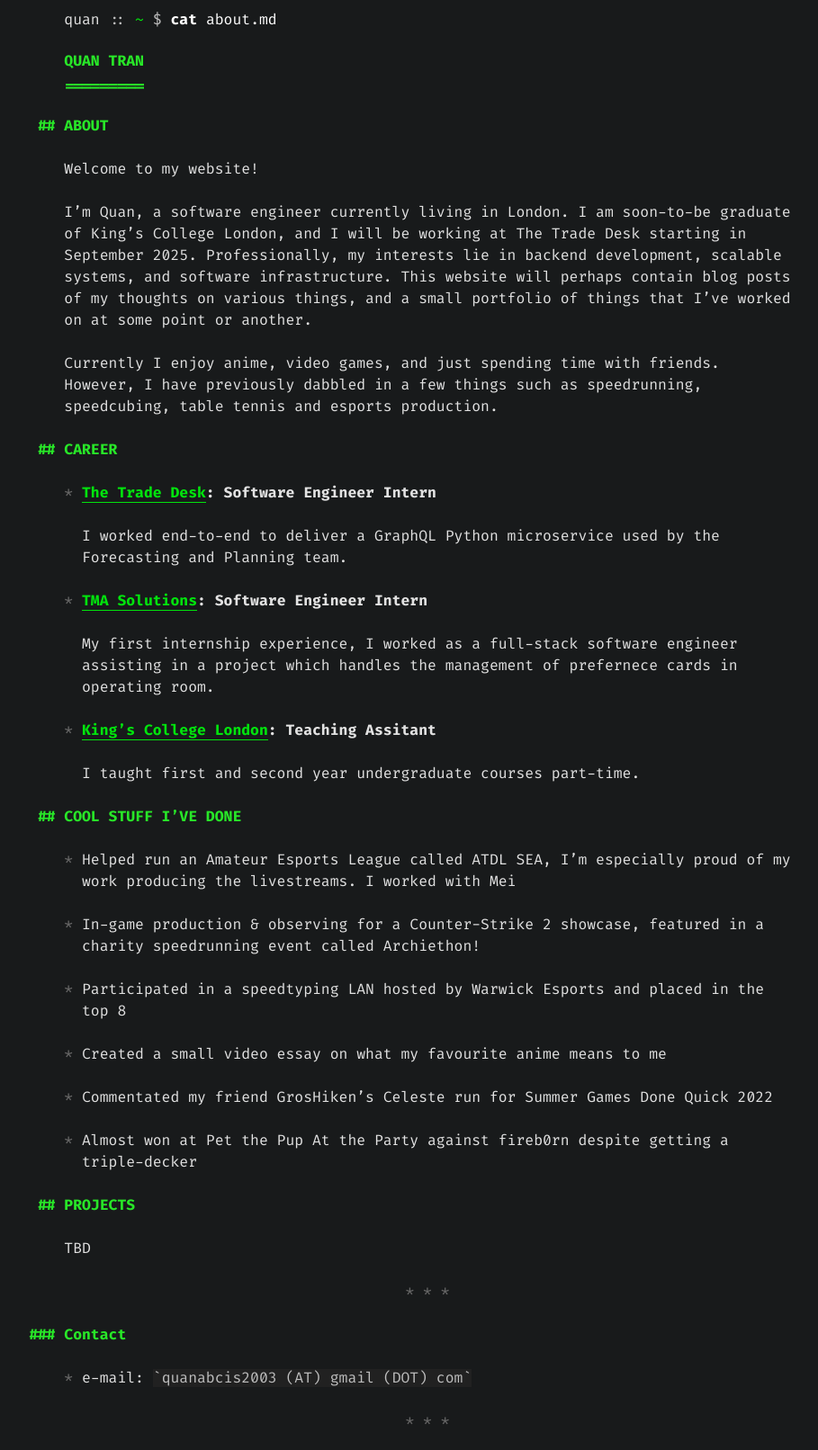
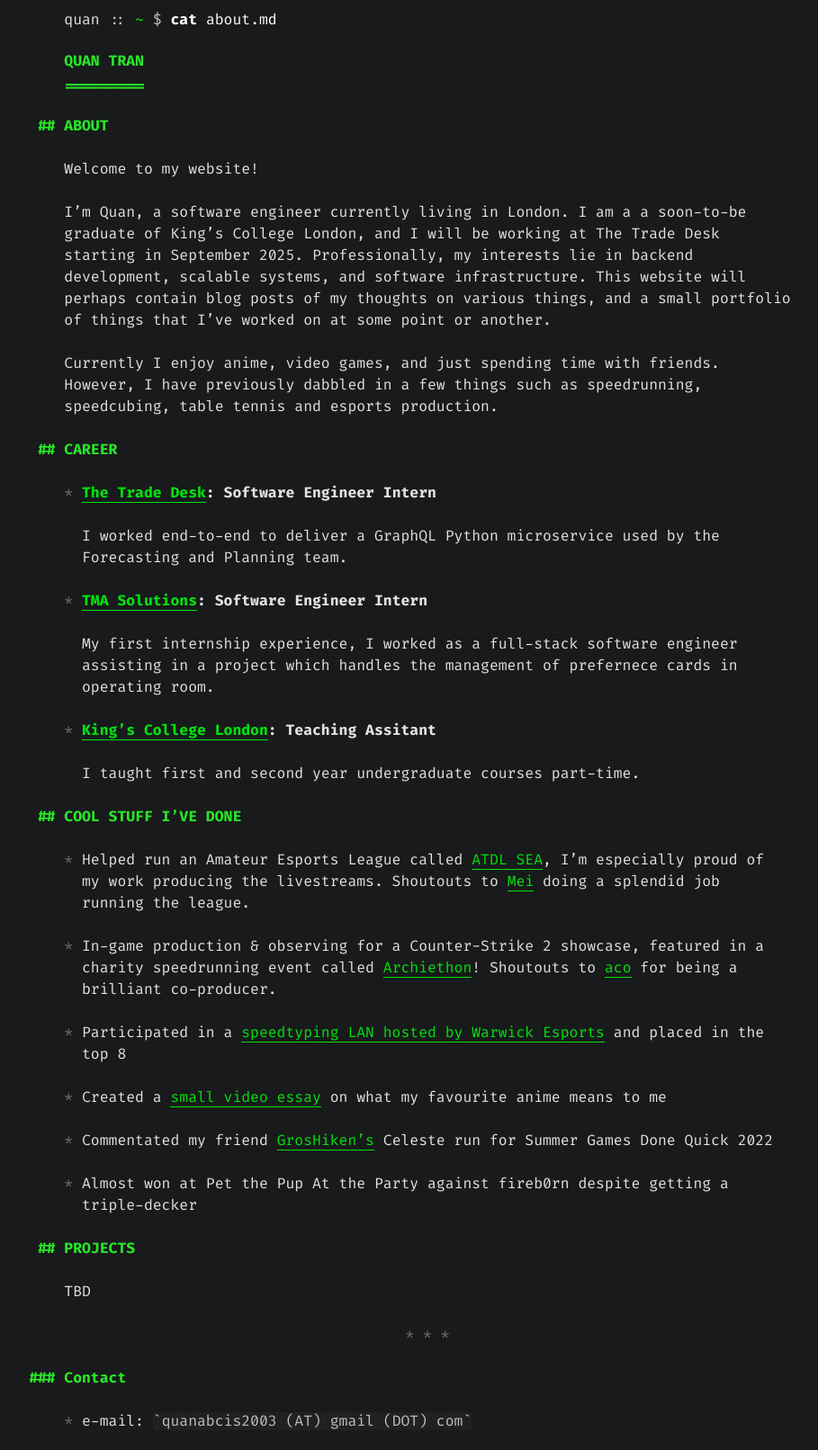
Before and after one commit to quantran03/quantran03.github.io, a Jekyll site: the page built from index.md, in a window 1280 px wide, cut to the strip 134-1746 px from the top of the page. Shown: the whole strip at 90% size, without its empty margins (165-1074 px from the left). Built offline with Jekyll 4.4.1, drawn with Linux system fonts in a browser that asks for light colours.

```diff
--- a/index.md
+++ b/index.md
@@ -10,33 +10,33 @@ cmd: cat about.md
 
 Welcome to my website!
 
-I'm Quan, a software engineer currently living in London. I am soon-to-be graduate of King's College London, and I will be working at The Trade Desk starting in September 2025. Professionally, my interests lie in backend development, scalable systems, and software infrastructure. This website will perhaps contain blog posts of my thoughts on various things, and a small portfolio of things that I've worked on at some point or another.
+I'm Quan, a software engineer currently living in London. I am a a soon-to-be graduate of King's College London, and I will be working at The Trade Desk starting in September 2025. Professionally, my interests lie in backend development, scalable systems, and software infrastructure. This website will perhaps contain blog posts of my thoughts on various things, and a small portfolio of things that I've worked on at some point or another.
 
 Currently I enjoy anime, video games, and just spending time with friends. However, I have previously dabbled in a few things such as speedrunning, speedcubing, table tennis and esports production.
 
 ## Career
-+ **[The Trade Desk](/#code): Software Engineer Intern**
++ **[The Trade Desk](https://www.thetradedesk.com/): Software Engineer Intern**
 
   I worked end-to-end to deliver a GraphQL Python microservice used by the Forecasting and Planning team.
 
-+ **[TMA Solutions](/#code): Software Engineer Intern**
++ **[TMA Solutions](https://www.tmasolutions.com/): Software Engineer Intern**
 
   My first internship experience, I worked as a full-stack software engineer assisting in a project which handles the management of prefernece cards in operating room.
 
-+ **[King's College London](/#code): Teaching Assitant**
++ **[King's College London](https://www.kcl.ac.uk/  ): Teaching Assitant**
 
   I taught first and second year undergraduate courses part-time.
 
 ## Cool stuff I've done
-+ Helped run an Amateur Esports League called ATDL SEA, I'm especially proud of my work producing the livestreams. I worked with Mei
++ Helped run an Amateur Esports League called [ATDL SEA](https://x.com/atdl_sea), I'm especially proud of my work producing the livestreams. Shoutouts to [Mei](https://linktr.ee/mei_b_artistic) doing a splendid job running the league.
 
-+ In-game production & observing for a Counter-Strike 2 showcase, featured in a charity speedrunning event called Archiethon!
++ In-game production & observing for a Counter-Strike 2 showcase, featured in a charity speedrunning event called [Archiethon](https://archiethon.com/)! Shoutouts to [aco](https://bsky.app/profile/aco.allagarta.live) for being a brilliant co-producer.
 
-+ Participated in a speedtyping LAN hosted by Warwick Esports and placed in the top 8
++ Participated in a [speedtyping LAN hosted by Warwick Esports](https://www.twitch.tv/videos/1286660121) and placed in the top 8
 
-+ Created a small video essay on what my favourite anime means to me
++ Created a [small video essay](https://www.youtube.com/watch?v=yD7RlDa5UHI) on what my favourite anime means to me
 
-+ Commentated my friend GrosHiken's Celeste run for Summer Games Done Quick 2022
++ Commentated my friend [GrosHiken's](https://bsky.app/profile/groshiken.bsky.social) Celeste run for Summer Games Done Quick 2022
 
 + Almost won at Pet the Pup At the Party against fireb0rn despite getting a triple-decker
 
```
Also changed, not shown: favicon.png (deleted), 1 other file.
